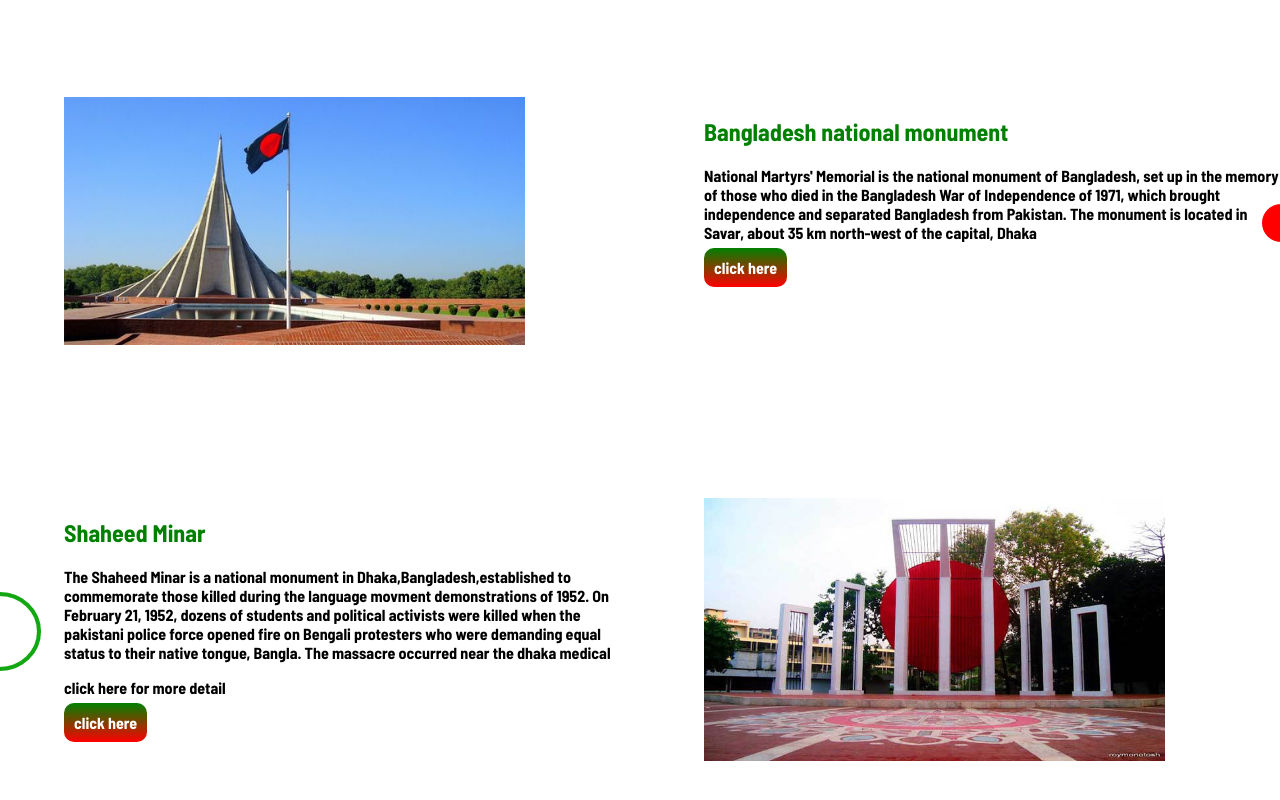
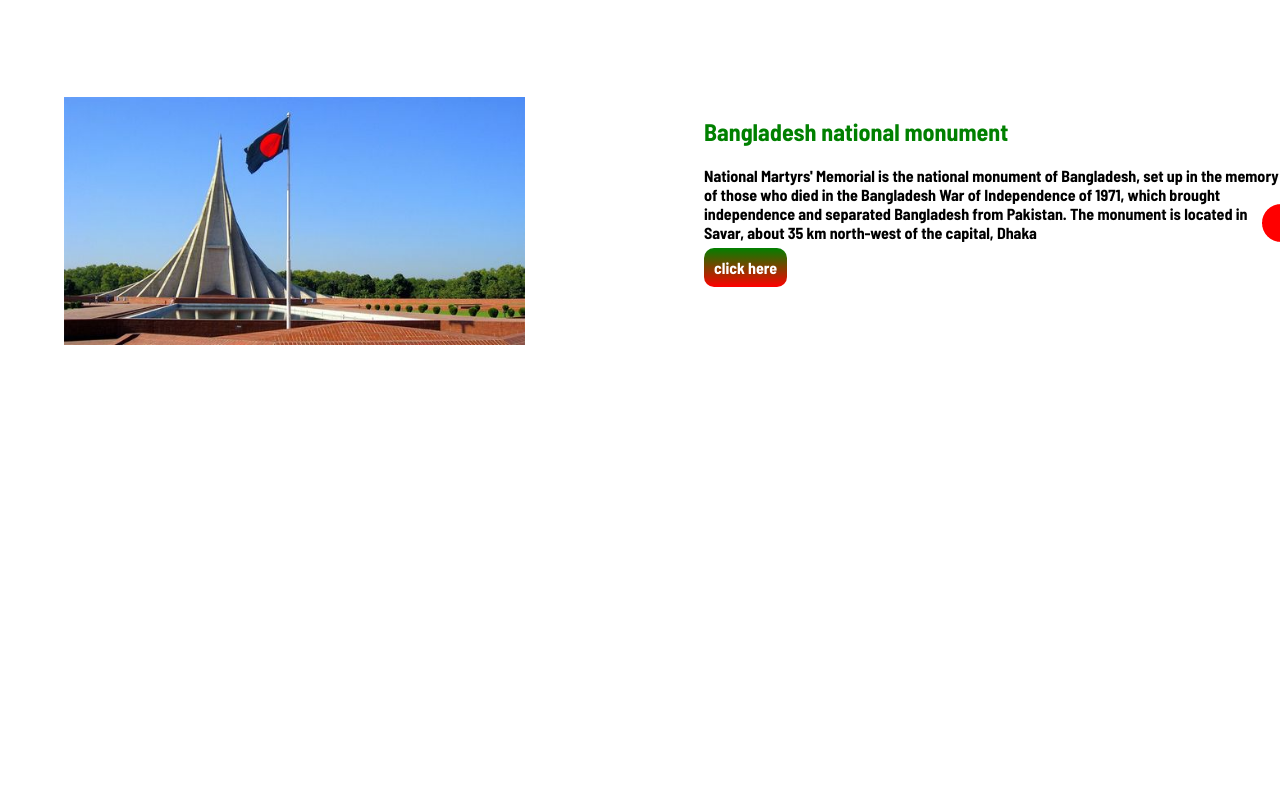
Before and after one commit to sumu99/new-dev-protfolio, a plain HTML site: page index.html in a window 1280 px wide. Shown: the part 633-1433 px from the top of the page. After the commit the page ends 1131 px from the top, so only its background shows below. Drawn offline with Linux system fonts and the light colour scheme.

Commit message:
top-benner2 add

```diff
--- a/index.html
+++ b/index.html
@@ -39,22 +39,6 @@
         </div>
 
     </section>
-    <section class=" top-benner3 display-flex">
-        <div class="half-width">
-            <h2>
-                Shaheed Minar
-            </h2>
-            <p>
-                The Shaheed Minar is a national monument in Dhaka,Bangladesh,established to commemorate those killed during the language movment demonstrations of 1952.
-                On February 21, 1952, dozens of students and political activists were killed when the pakistani  police force opened fire on Bengali protesters who were demanding equal status to their native tongue, Bangla. The massacre occurred near the dhaka medical
-            </p>
-            <p>click here for more detail</p>
-            <a class="link-button" target="_blank" href="https://en.wikipedia.org/wiki/Shaheed_Minar,_Dhaka">click here
-            </a>
-        </div>
-        <div class="half-width">
-            <img src="images/Shahid-Minar-wallpaper-hd.jpg" alt="">
-        </div>
-    </section>
+
 </body>
 </html>
--- a/style.css
+++ b/style.css
@@ -45,10 +45,4 @@ h2{
 .top-benner2 {
     background-image: url(images/Layer\ 1.png);
     background-repeat: no-repeat;
-    background-position: right;
-}
-.top-benner3 {
-    background-image: url(images/Layer\ 5.png);
-    background-repeat: no-repeat;
-    background-position: left;
-}
+    background-position: right;}
```
